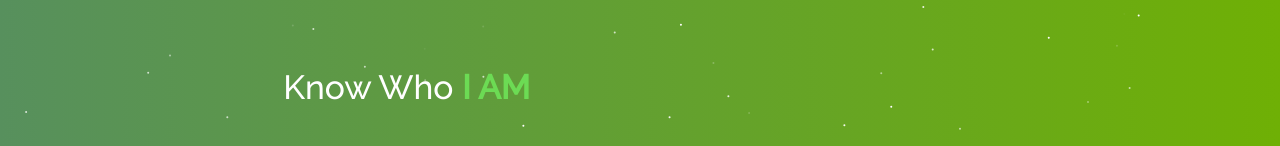
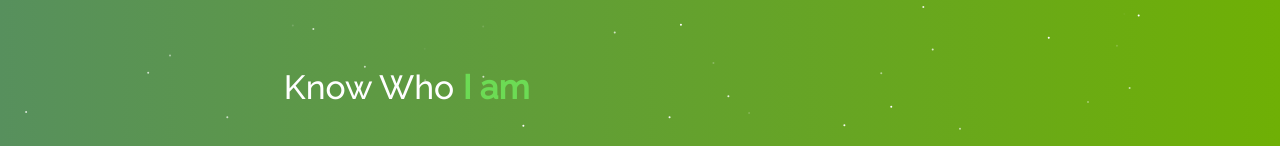
Before and after one commit to brodie2121/brodieportfolio, a React (Create React App) app: page /about in a window 1280 px wide. Shown: the part 123-269 px from the top of the page. Built offline with nearby package versions, Linux system fonts and the light colour scheme.

Commit message:
changing text

```diff
--- a/src/components/About/About.js
+++ b/src/components/About/About.js
@@ -27,7 +27,7 @@ function About() {
                 paddingBottom: "20px",
               }}
             >
-              Know Who <strong className="green">I AM</strong>
+              Know Who <strong className="green">I am</strong>
             </h1>
             <Aboutcard />
           </Col>
```
